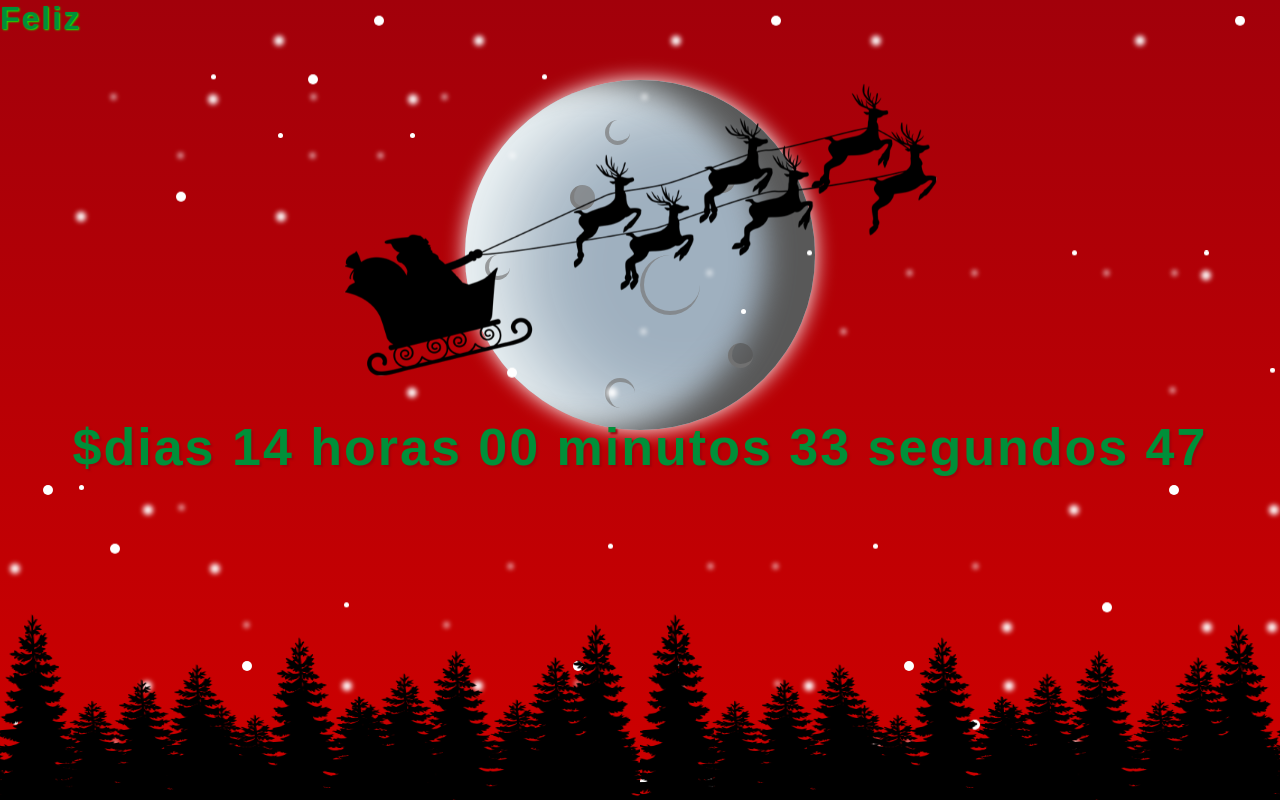
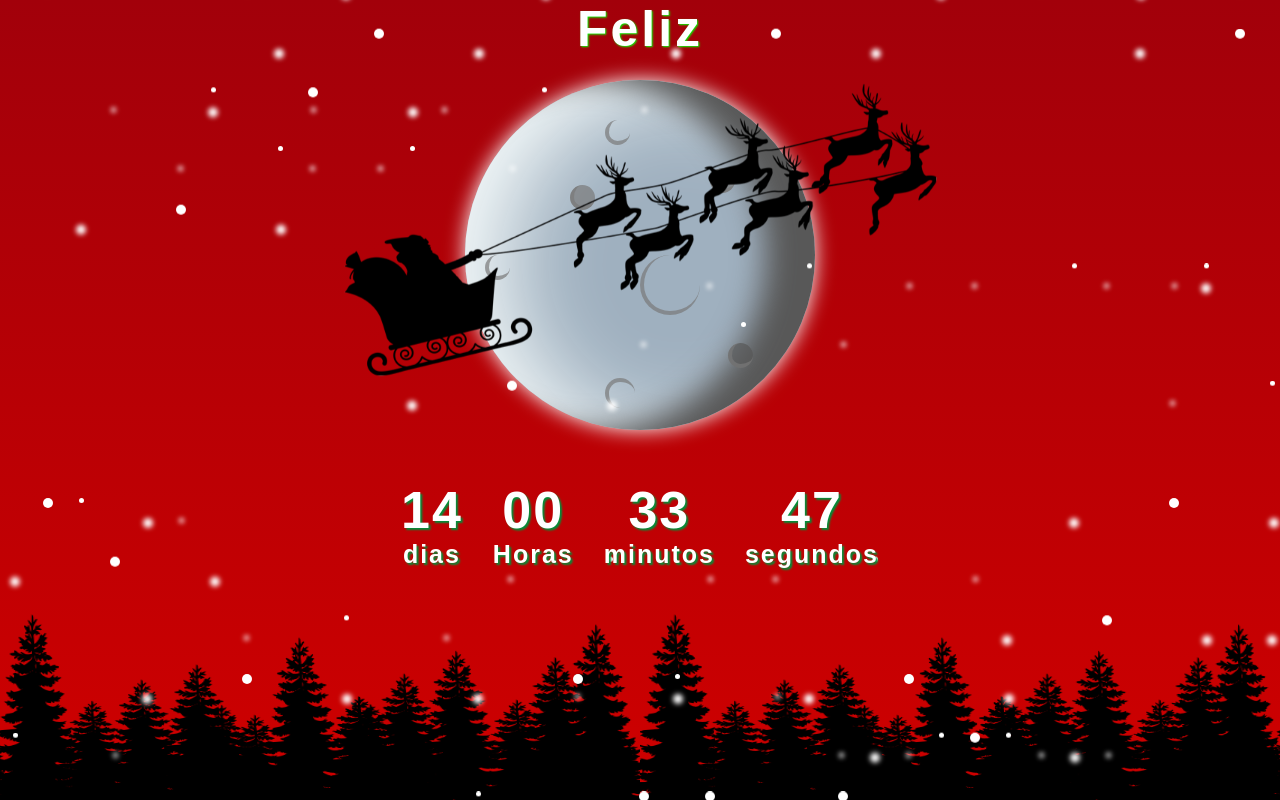
Before and after one commit to juanregino/merry-christmas, a plain HTML site: page navidad.html in a window 1280 px wide. Drawn offline with Linux system fonts and the light colour scheme; a web font is replaced by a local one.

Commit message:
correcion para vercel

```diff
--- a/js/navidad.js
+++ b/js/navidad.js
@@ -96,11 +96,18 @@ const getRemainTime = (deadline = "Dec 25 2023 11:59:00 GMT-0500") => {
 };
 
 const countdown = (deadline, elem, finalMessage) => {
-  const el = document.querySelector(elem);
+  const dias = document.querySelector(".dias-timer");
+  const horas = document.querySelector(".hora-timer");
+  const minutos = document.querySelector(".minutos-timer");
+  const segundos = document.querySelector(".segundos-timer");
 
   const timerUpdate = setInterval(() => {
     let timer = getRemainTime(deadline);
-    el.innerHTML = `$dias ${timer.remainDays} horas ${timer.remainHours} minutos ${timer.remainMinutes} segundos ${timer.remainSecons}`;
+    dias.innerHTML = `${timer.remainDays}`;
+    horas.innerHTML = `${timer.remainHours}`;
+    minutos.innerHTML = `${timer.remainMinutes}`;
+    segundos.innerHTML = `${timer.remainSecons}`;
+
     if (timer.remainTime <= 1) {
       clearInterval(timerUpdate);
       el.innerHTML = finalMessage;
@@ -111,3 +118,7 @@ const countdown = (deadline, elem, finalMessage) => {
 console.log(
   countdown("Dec 25 2023 11:59:00 GMT-0500", ".timer", "Feliz Navidad")
 );
+
+const audio = document.querySelector('#audio')
+audio.play()
+audio.loop = true
--- a/navidad.css
+++ b/navidad.css
@@ -22,11 +22,15 @@ body{
   position: relative;
   height: 100vh;
 }
+.cont-maquina{
+  height: 50px;
+}
 #maquina_escribir{
-  color: #008f39;
-  font-size: 32px;
-  letter-spacing: 2px;
+  color: #fff;
+  font-size: 50px;
+  letter-spacing: 3px;
   text-shadow: 1px 1px 2px #0f0;
+  text-align: center;
 }
 .trees {
   display: flex;
@@ -178,13 +182,22 @@ body{
 
 .timer{
   font-size: 52px;
-  color: #008f39;
+  color: #fff;
   letter-spacing: 2px;
-  text-shadow: 2px 2px 2px #a2000a;
+  text-shadow: 2px 2px 2px #008f39;
   font-weight: bold;
   position: relative;
   z-index: 4;
+  display: flex;
+  gap: 30px;
+  margin-top: 10%;
 
+}
+.timer .item .item-text{
+  font-size: 25px;
+}
+.timer .item p{
+ text-align: center;
 }
 @keyframes animacionSanta {
 
--- a/navidad.html
+++ b/navidad.html
@@ -3,23 +3,20 @@
 <head>
   <meta charset="UTF-8">
   <meta name="viewport" content="width=device-width, initial-scale=1.0">
+  <link rel="shortcut icon" href="./img/trineo-de-papa-noel.png" type="image/x-icon">
   <link rel="stylesheet" href="./navidad.css">
   <title>Merry Christmas</title>
 </head>
 <body>
 
   <div class="contenedor">
-
+    <div class="cont-maquina">
     <h2 id="maquina_escribir">Maquina Escribir</h2>
+    </div>
    <div class="moon">
 
   <span></span><span></span><span></span><span></span><span></span><span></span><span></span>
 </div>
-    <div class="nieve"></div>
-    <div class="contenedor-timer">
-      <div class="timer">Hora</div>
-
-    </div>
      <div class="trees">
         <!-- primera  -->
         <figure class="contianer-tree">
@@ -31,11 +28,41 @@
           <img src="./img/tree.png" class="tree" />
         </figure>
       </div>
+    <div class="nieve"></div>
+    <div class="contenedor-timer">
+      <div class="timer">
+
+          <div class="item">
+          <p class="dias-timer">12</p>
+          <p class="item-text">dias</p>
+        </div>
+
+
+        <div class="item">
+          <p class="hora-timer">24</p>
+          <p class="item-text">Horas</p>
+        </div>
+
+          <div class="item">
+          <p class="minutos-timer">60</p>
+          <p class="item-text">minutos</p>
+        </div>
+
+          <div class="item">
+          <p class="segundos-timer">60</p>
+          <p class="item-text">segundos</p>
+        </div>
+
+
+      </div>
+
+    </div>
+
 
 
 
   </div>
-  <!-- <audio src="./img/music.mp3"  autoplay = false></audio> -->
+  <audio src="./img/music.mp3"  id="audio"></audio>
   <script src="./js/navidad.js"></script>
 </body>
 </html>
```
Also changed, not shown: img/trineo-de-papa-noel.png (added).
